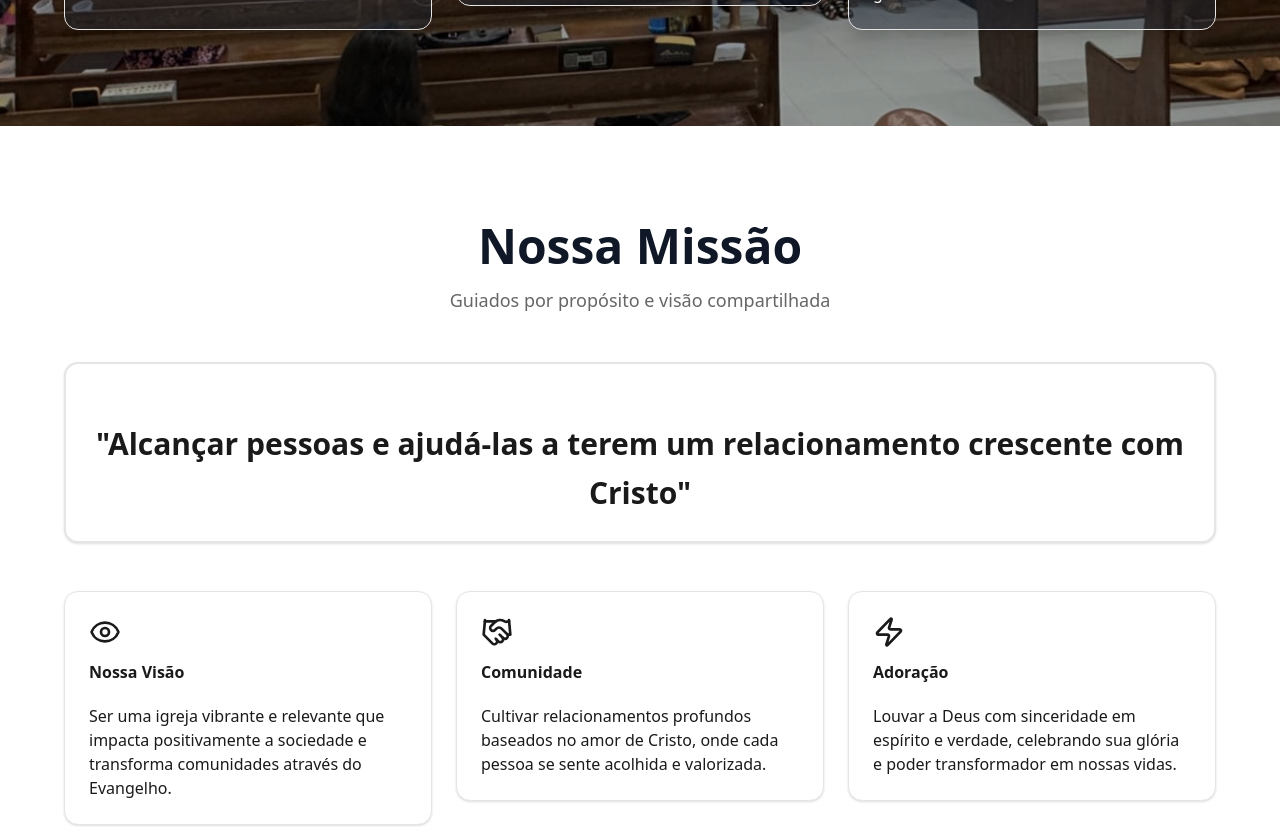
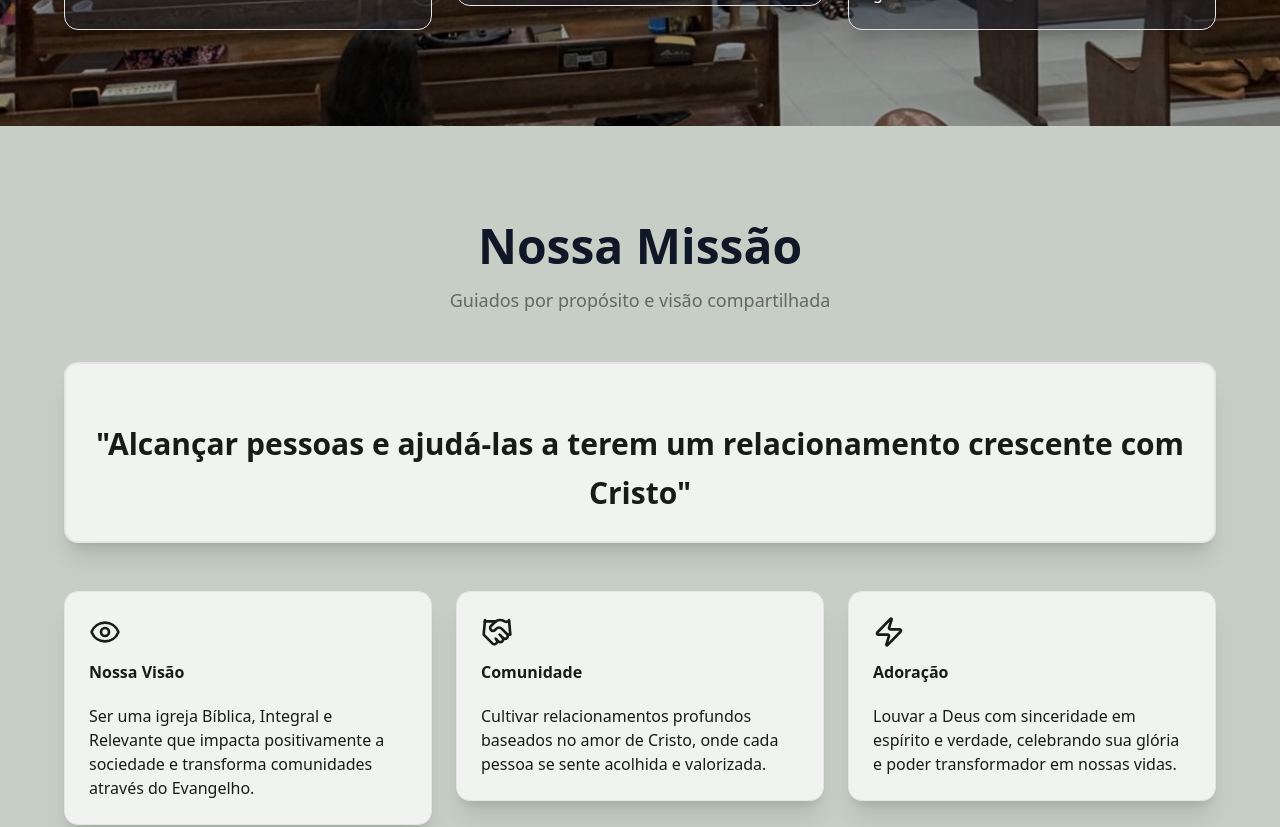
Before and after one commit to JVitorbs/ibp-next, a Next.js app: page / in a window 1280 px wide. Shown: the part 1540-2367 px from the top of the page. Built offline with nearby package versions, Linux system fonts and the light colour scheme.

Commit message:
feat: estiliza melhor a seção missão

```diff
--- a/src/components/MissionSection.tsx
+++ b/src/components/MissionSection.tsx
@@ -6,7 +6,7 @@ import { ScrollReveal } from "./ScrollReveal";
 
 export default function MissionSection() {
   return (
-    <section id="missao" className="py-16 md:py-24 px-4 bg-background">
+    <section id="missao" className="py-16 md:py-24 px-4 bg-primary/30">
       <div className="max-w-6xl mx-auto">
         <ScrollReveal direction="up">
           <div className="text-center mb-12">
@@ -20,7 +20,7 @@ export default function MissionSection() {
         </ScrollReveal>
 
         <ScrollReveal direction="up">
-          <Card className="mb-12 border-2">
+          <Card className="mb-12 border-2 bg-white/75 shadow-xl">
             <CardContent className="pt-8">
               <p className="text-2xl md:text-3xl font-semibold text-center leading-relaxed">
                 "Alcançar pessoas e ajudá-las a terem um relacionamento crescente com Cristo"
@@ -31,19 +31,19 @@ export default function MissionSection() {
 
         <div className="grid md:grid-cols-3 gap-6">
           <ScrollReveal direction="left" delay={0}>
-            <Card>
+            <Card className="bg-white/75 shadow-xl">
               <CardHeader>
                 <Eye className="h-8 w-8 mb-2" />
                 <CardTitle>Nossa Visão</CardTitle>
               </CardHeader>
               <CardContent>
-                Ser uma igreja vibrante e relevante que impacta positivamente a sociedade e transforma comunidades através do Evangelho.
+                Ser uma igreja Bíblica, Integral e Relevante que impacta positivamente a sociedade e transforma comunidades através do Evangelho.
               </CardContent>
             </Card>
           </ScrollReveal>
 
           <ScrollReveal direction="up" delay={100}>
-            <Card>
+            <Card className="bg-white/75 shadow-xl">
               <CardHeader>
                 <Handshake className="h-8 w-8 mb-2" />
                 <CardTitle>Comunidade</CardTitle>
@@ -55,7 +55,7 @@ export default function MissionSection() {
           </ScrollReveal>
 
           <ScrollReveal direction="right" delay={200}>
-            <Card>
+            <Card className="bg-white/75 shadow-xl">
               <CardHeader>
                 <Zap className="h-8 w-8 mb-2" />
                 <CardTitle>Adoração</CardTitle>
```
